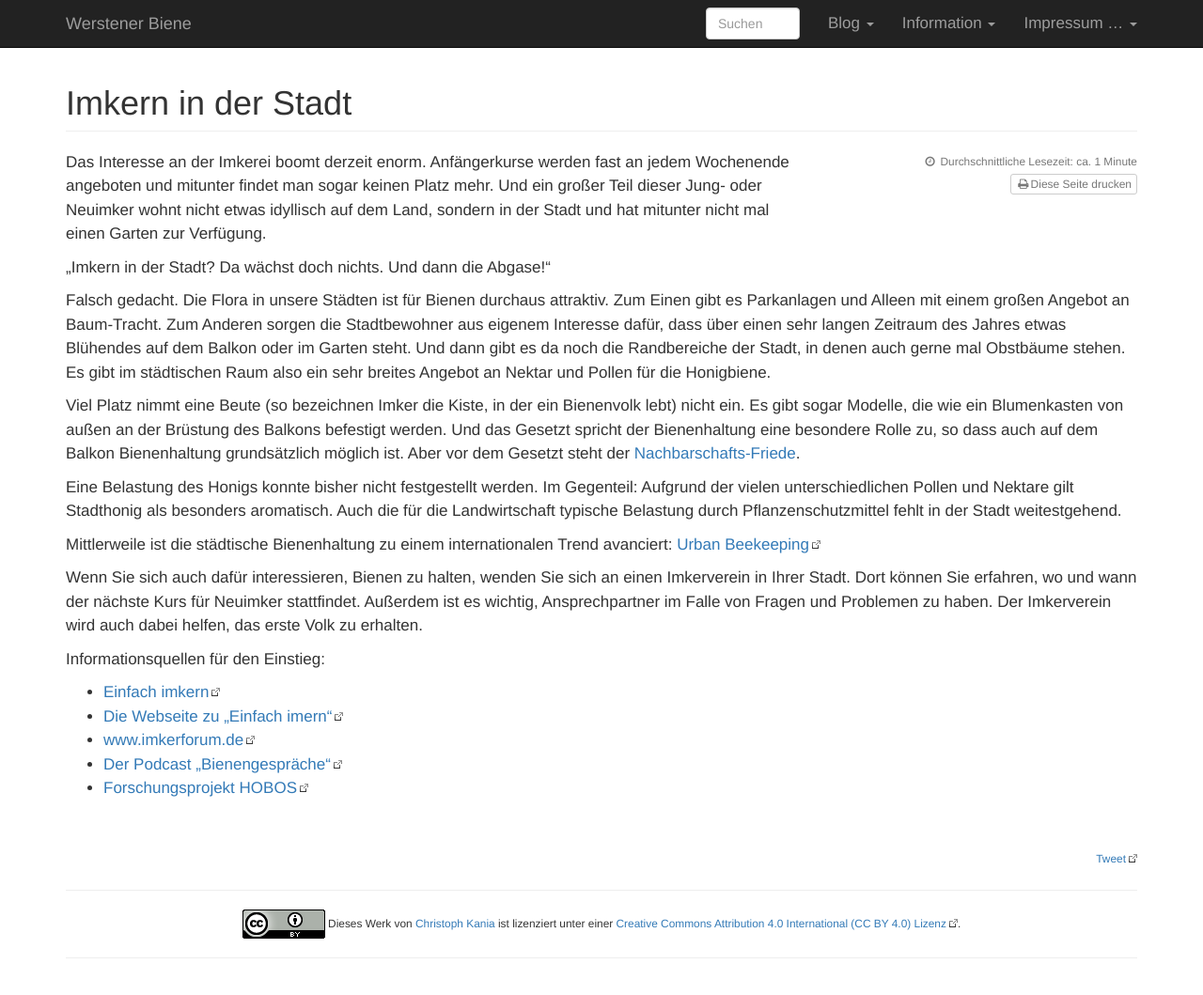
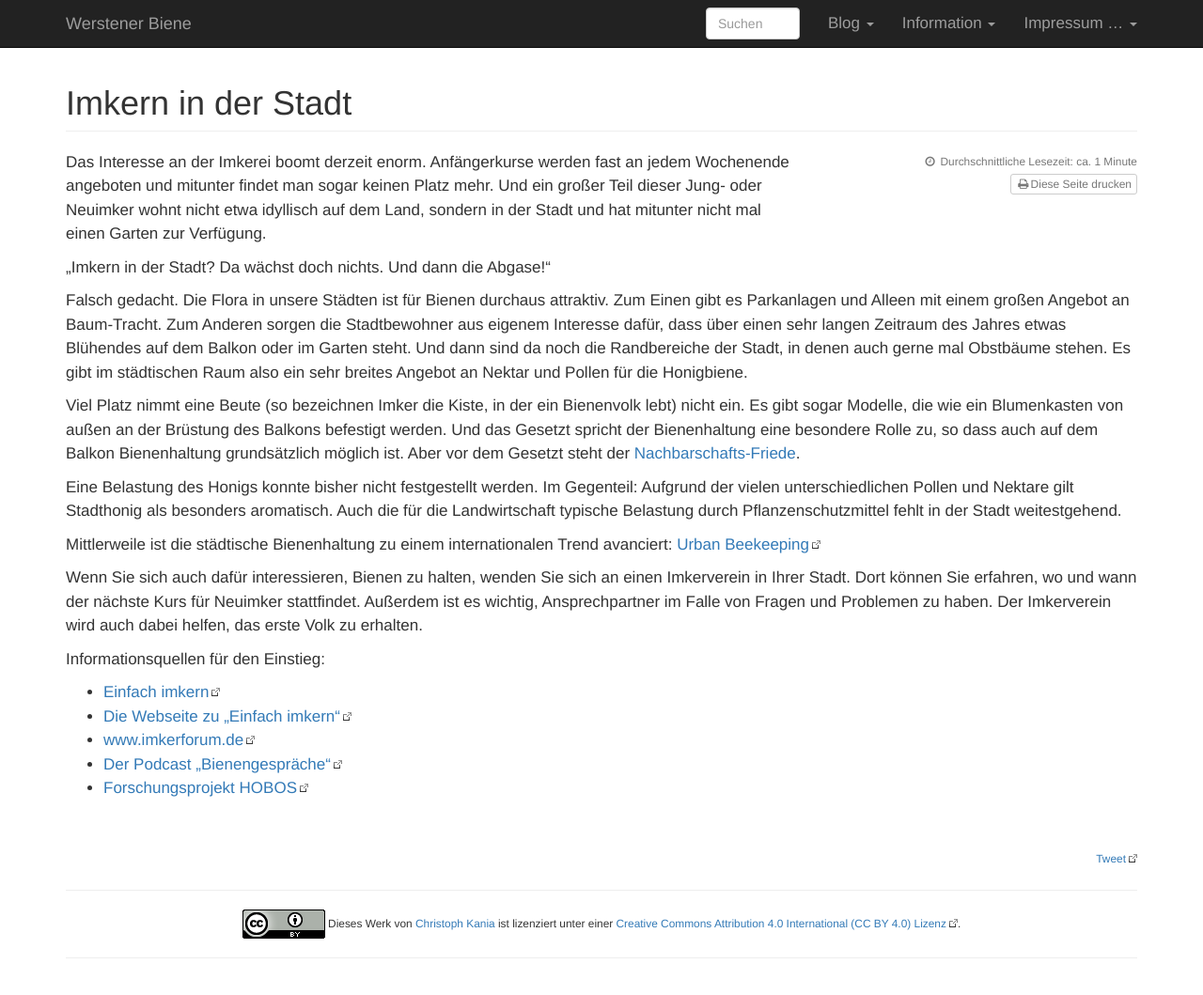
Before and after one commit to chkania/werstener-biene, a Jekyll site: the page built from content/imkern_in_der_stadt.md, in a window 1280 px wide and 1090 px high. Shown: the top 1059 px of the window at 94% size. Built offline with Jekyll 4.4.1, drawn with Linux system fonts in a browser that asks for light colours; comment, search, counter and statistics services are not loaded.

Commit message:
spelling

```diff
--- a/content/imkern_in_der_stadt.md
+++ b/content/imkern_in_der_stadt.md
@@ -5,11 +5,11 @@ nolicense: false
 readingtime: true
 ---
 
-Das Interesse an der Imkerei boomt derzeit enorm. Anfängerkurse werden fast an jedem Wochenende angeboten und mitunter findet man sogar keinen Platz mehr. Und ein großer Teil dieser Jung- oder Neuimker wohnt nicht etwas idyllisch auf dem Land, sondern in der Stadt und hat mitunter nicht mal einen Garten zur Verfügung.
+Das Interesse an der Imkerei boomt derzeit enorm. Anfängerkurse werden fast an jedem Wochenende angeboten und mitunter findet man sogar keinen Platz mehr. Und ein großer Teil dieser Jung- oder Neuimker wohnt nicht etwa idyllisch auf dem Land, sondern in der Stadt und hat mitunter nicht mal einen Garten zur Verfügung.
 
 „Imkern in der Stadt? Da wächst doch nichts. Und dann die Abgase!“
 
-Falsch gedacht. Die Flora in unsere Städten ist für Bienen durchaus attraktiv. Zum Einen gibt es Parkanlagen und Alleen mit einem großen Angebot an Baum-Tracht. Zum Anderen sorgen die Stadtbewohner aus eigenem Interesse dafür, dass über einen sehr langen Zeitraum des Jahres etwas Blühendes auf dem Balkon oder im Garten steht. Und dann gibt es da noch die Randbereiche der Stadt, in denen auch gerne mal Obstbäume stehen. Es gibt im städtischen Raum also ein sehr breites Angebot an Nektar und Pollen für die Honigbiene.
+Falsch gedacht. Die Flora in unsere Städten ist für Bienen durchaus attraktiv. Zum Einen gibt es Parkanlagen und Alleen mit einem großen Angebot an Baum-Tracht. Zum Anderen sorgen die Stadtbewohner aus eigenem Interesse dafür, dass über einen sehr langen Zeitraum des Jahres etwas Blühendes auf dem Balkon oder im Garten steht. Und dann sind da noch die Randbereiche der Stadt, in denen auch gerne mal Obstbäume stehen. Es gibt im städtischen Raum also ein sehr breites Angebot an Nektar und Pollen für die Honigbiene.
 
 Viel Platz nimmt eine Beute (so bezeichnen Imker die Kiste, in der ein Bienenvolk lebt) nicht ein. Es gibt sogar Modelle, die wie ein Blumenkasten von außen an der Brüstung des Balkons befestigt werden. Und das Gesetzt spricht der Bienenhaltung eine besondere Rolle zu, so dass auch auf dem Balkon Bienenhaltung grundsätzlich möglich ist. Aber vor dem Gesetzt steht der [Nachbarschafts-Friede](/content/informationen_fuer_nachbarn.html){: class="nolinkicon"}.
 
@@ -22,7 +22,7 @@ Wenn Sie sich auch dafür interessieren, Bienen zu halten, wenden Sie sich an ei
 Informationsquellen für den Einstieg:
 
 * [Einfach imkern](http://www.amazon.de/dp/3980356868)
-* [Die Webseite zu „Einfach imern“](http://www.amazon.de/dp/3980356868)
+* [Die Webseite zu „Einfach imkern“](http://www.immelieb.de)
 * [www.imkerforum.de](http://www.imkerforum.de)
 * [Der Podcast „Bienengespräche“](http://www.bienenpodcast.at/)
 * [Forschungsprojekt HOBOS](http://www.hobos.de/)
```
